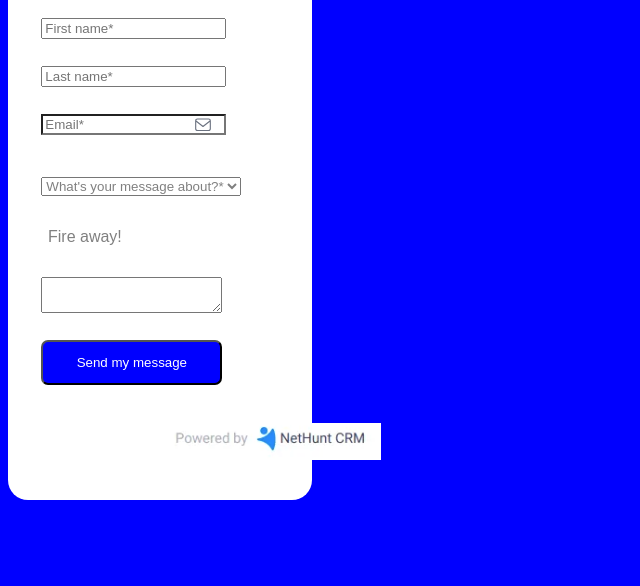
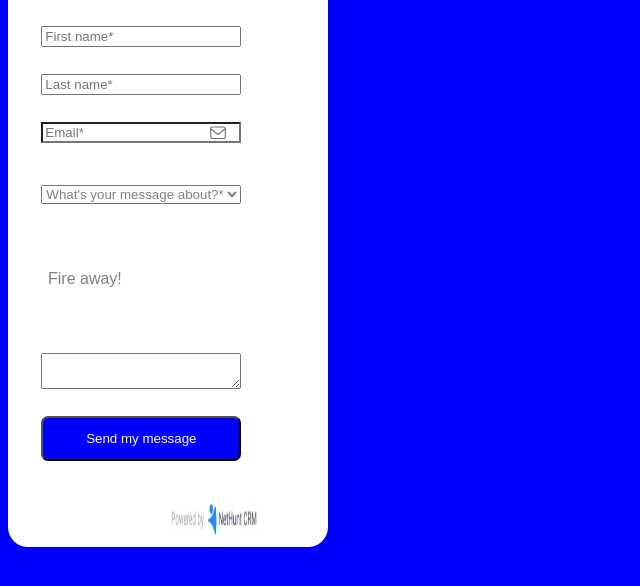
Before and after one commit to Josvalle/DUAD-JV, a plain HTML site: page semana 3 M2 FE/ejercicio 1/form.html in a window 1280 px wide. Shown: the part 162-748 px from the top of the page, without its empty margins (0-640 px from the left). Drawn offline with Linux system fonts and the light colour scheme.

Commit message:
making correction homework 1

```diff
--- a/semana 3 M2 FE/ejercicio 1/style.css
+++ b/semana 3 M2 FE/ejercicio 1/style.css
@@ -12,15 +12,17 @@ h1{
 #parent_div{
     background-color: white;
     border-radius: 20px;
-    margin-right: 60em;
-    padding-bottom: 2.5em;
+    display: flex;
+    flex-direction: column;
     font-family: Arial, Helvetica, sans-serif;
+    width: 20em;
 }
 
 .text{
     margin: 1em;
     margin-left: 2.5em;
     color: grey;
+    width: 15em;
 }
 
 #submit{
@@ -30,6 +32,7 @@ h1{
     padding: 1em;
     padding-left: 2.5em;
     padding-right: 2.5em;
+    width: 15em;
 }
 
 #email{
@@ -42,4 +45,6 @@ h1{
 #icon{
     margin-left: 10em;
     margin-top: 1.5em;
+    width: 6em;
+    height: 3em;
 }
```
Also changed, not shown: semana 3 M2 FE/ejercicio 1/form.html (+2 -2 lines).
